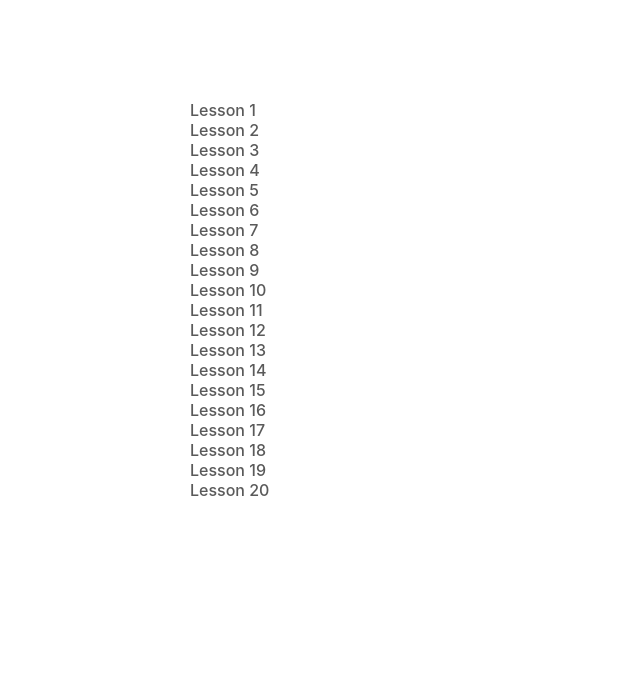
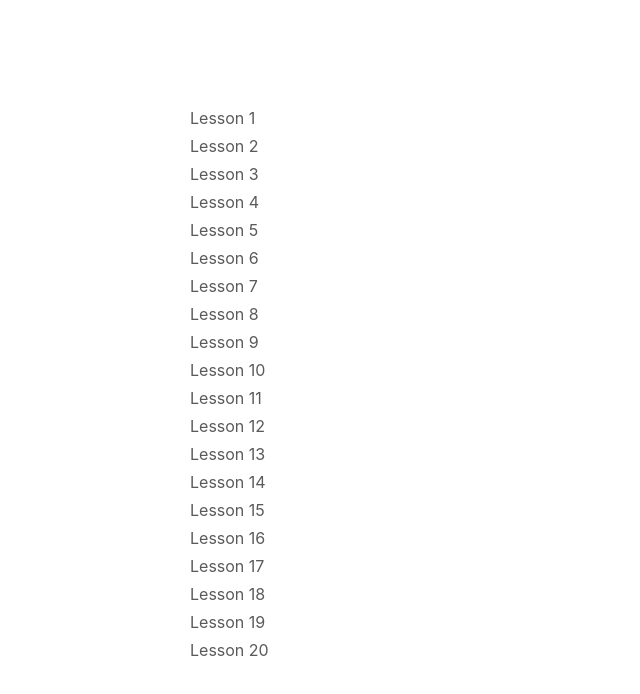
Before and after one commit to mmathys/hsk4text, a React (Create React App) app in the folder app/: page / in a window 1280 px wide. Shown: the top 694 px of the page, without its empty margins (0-640 px from the left). Built offline with nearby package versions, Linux system fonts and the light colour scheme.

Commit message:
toggle expand

```diff
--- a/app/src/App.css
+++ b/app/src/App.css
@@ -48,18 +48,28 @@
 
 .nav {
   min-width: 150px;
-  font-weight: 500;
   font-family: -apple-system, BlinkMacSystemFont, 'Segoe UI', Roboto, Oxygen, Ubuntu, Cantarell, 'Open Sans', 'Helvetica Neue', sans-serif;
 }
 
-.nav-entry {
+.nav-lesson, .nav-entry {
   cursor: pointer;
-  margin-bottom: 0.5em;
   color: #5a5a5a;
 }
 
-.nav-entry:hover, .nav-entry.active {
+.nav-lesson, .nav-entry {
+  margin: 0.5em 0;
+}
+
+.nav-entry {
+  margin-left: 0.5em;
+}
+
+.nav-entry:hover, .nav-entry.active, .nav-lesson:hover, .nav-lesson.active {
   color: black;
+}
+
+.nav-entry.active, .nav-lesson.active {
+  font-weight: 500;
 }
 
 .title {
--- a/app/src/App.tsx
+++ b/app/src/App.tsx
@@ -55,7 +55,7 @@ function App() {
           if (lesson_num === selectedLesson) {
             return entries.map((entry) => {
               const className =
-                "nav-entry " + (entry === activeText ? "active" : "");
+                "nav-entry" + (entry === activeText ? " active" : "");
               return (
                 <div
                   className={className}
@@ -70,16 +70,22 @@ function App() {
         };
 
         const className =
-          "nav-entry " +
-          (lesson_num === activeText?.lesson ? "active" : "");
+          "nav-lesson" +
+          (lesson_num === activeText?.lesson ? " active" : "");
         return (
           <div>
-            <span
+            <p
               className={className}
-              onClick={() => setSelectedLesson(lesson_num)}
+              onClick={() => {
+                if(lesson_num === selectedLesson) {
+                  setSelectedLesson(-1)
+                } else {
+                  setSelectedLesson(lesson_num)
+                }
+              }}
             >
               Lesson {lesson}
-            </span>
+            </p>
             {subitems()}
           </div>
         );
```
